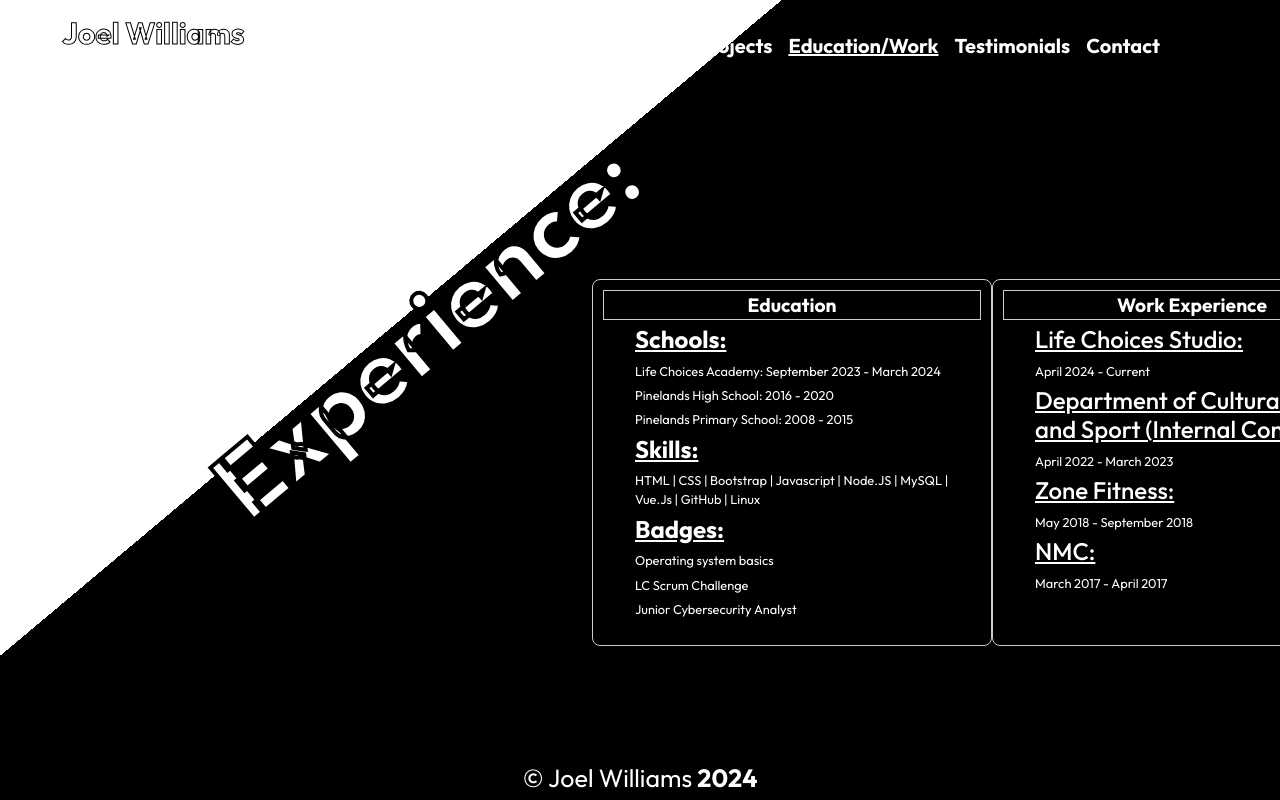
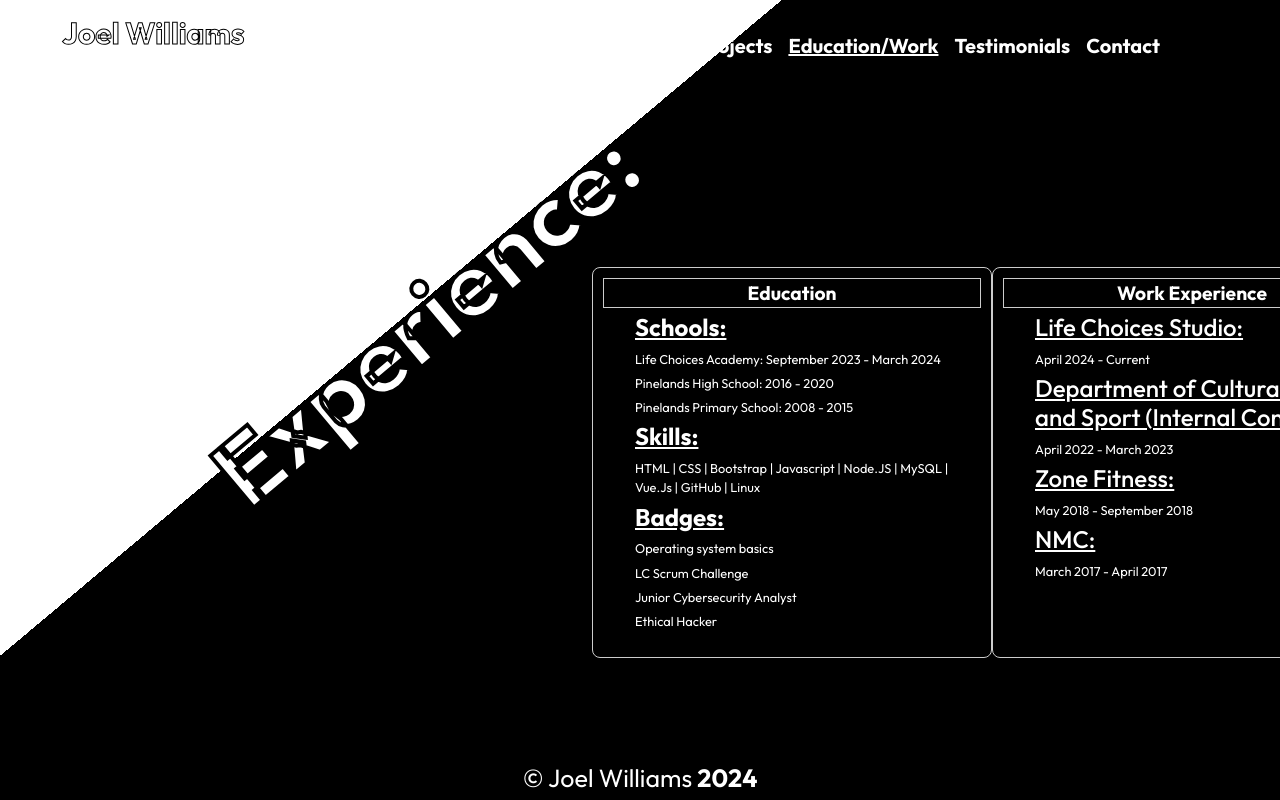
Before and after one commit to Mr-Williams11/VueEOMP, a Vue app in the folder vue-eomp/: page /resume in a window 1280 px wide. Shown: the top 800 px of the page. Built offline with nearby package versions, Linux system fonts and the light colour scheme.

Commit message:
cv update1

```diff
--- a/vue-eomp/src/views/ResumeView.vue
+++ b/vue-eomp/src/views/ResumeView.vue
@@ -15,6 +15,7 @@
               <li>Operating system basics</li>
               <li>LC Scrum Challenge</li>
               <li>Junior Cybersecurity Analyst</li>
+              <li>Ethical Hacker</li>
             </ul>
       </div>
     </div>
```
